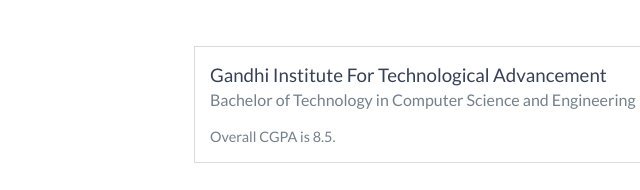
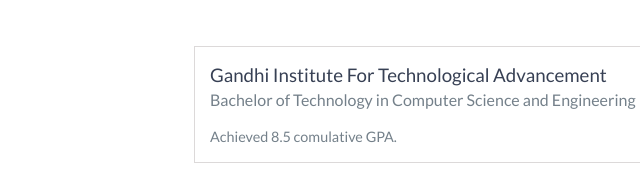
Before and after one commit to abhijha0602/Myportfolio.github.io, a website: page index.html in a window 1280 px wide. Shown: the part 1820-2010 px from the top of the page, 96-736 px from the left. Drawn offline with nearby package versions, Linux system fonts and the light colour scheme.

Commit message:
Update index.html

```diff
--- a/index.html
+++ b/index.html
@@ -129,7 +129,7 @@
             <span class="education-date">June 2019 - June 2023</span>
             <h4>Bachelor of Technology in Computer Science and Engineering</h4>
             <p>
-                Overall CGPA is 8.5.
+                Achieved 8.5 comulative GPA.
             </p>
         </div>
         <!-- End .education-block -->
```
